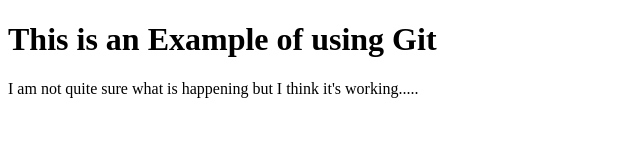
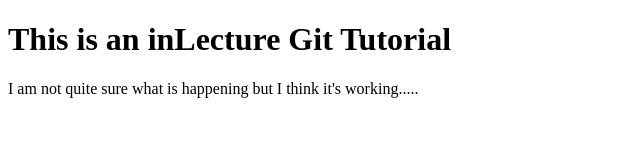
Before and after one commit to issacat/iat339-demo, a plain HTML site: page index.html in a window 1280 px wide. Shown: the whole page, without its empty margins (0-640 px from the left). Drawn offline with Linux system fonts and the light colour scheme.

Commit message:
Changed the heading to match the topic better

```diff
--- a/index.html
+++ b/index.html
@@ -6,7 +6,7 @@
 	<title>Git Repository Thingy</title>
 </head>
 <body>
-	<h1>This is an Example of using Git</h1>
+	<h1>This is an inLecture Git Tutorial</h1>
 	<p>I am not quite sure what is happening but I think it's working.....</p>
 
 </body>
```
